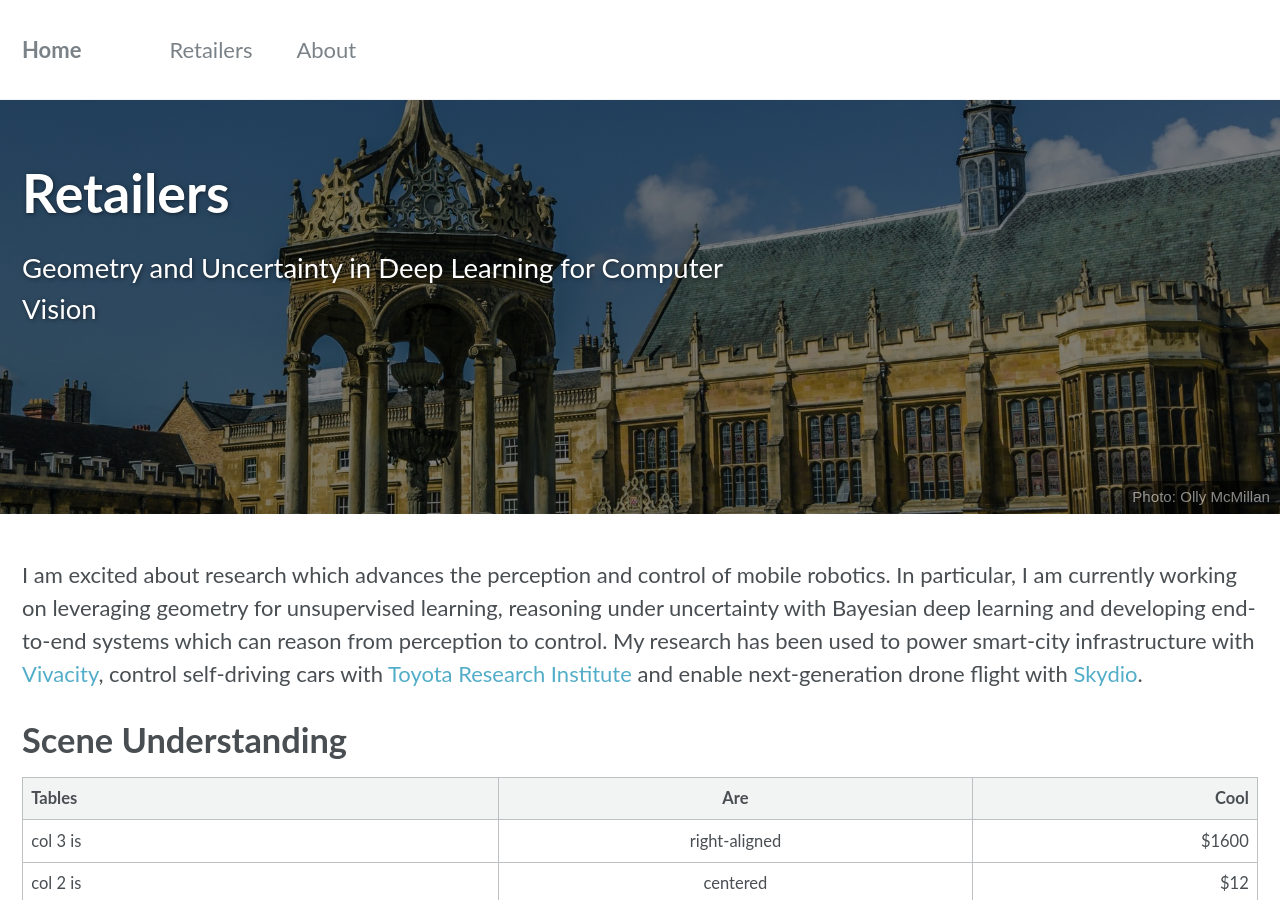
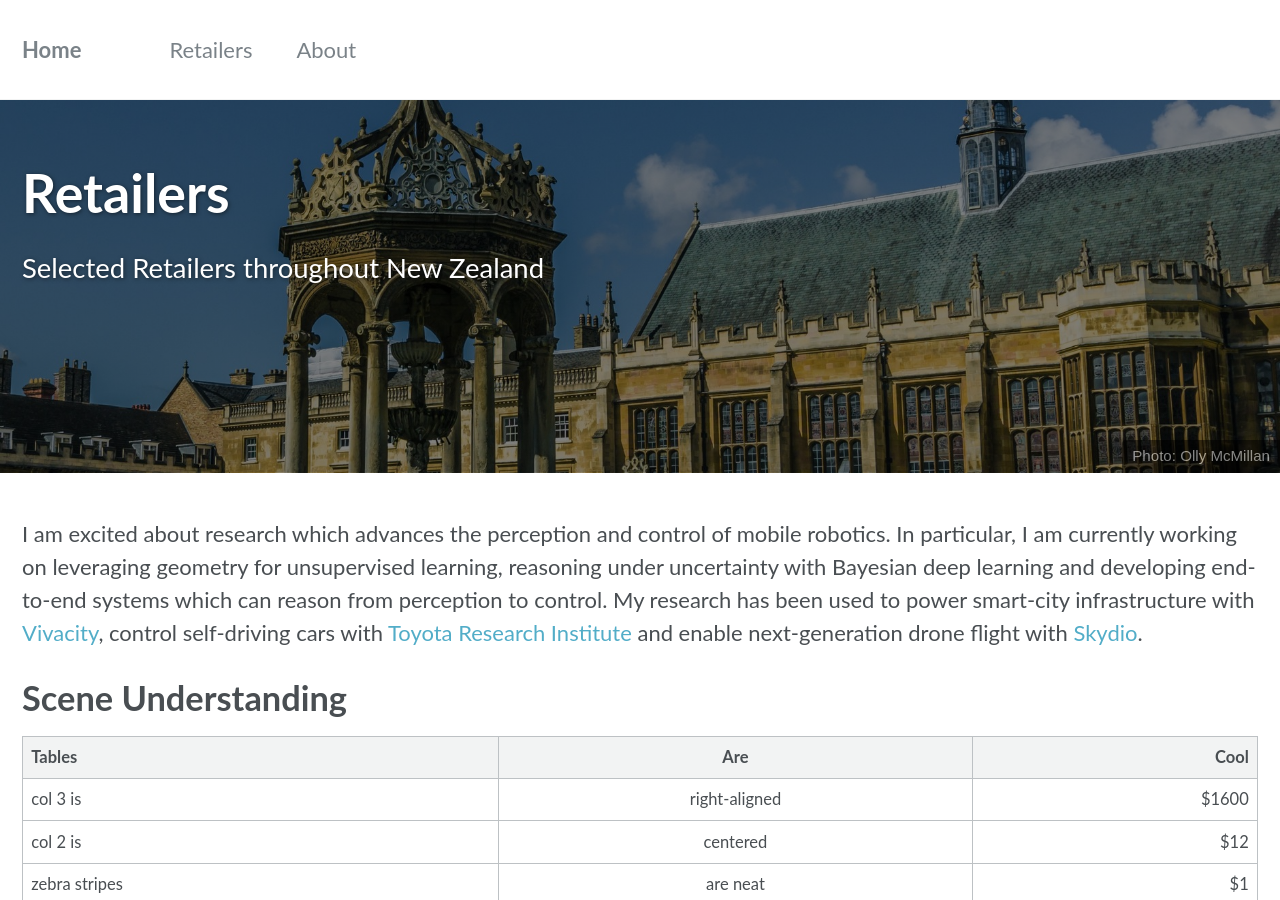
Before and after one commit to nordicstyle/nordicstyle.github.io, a Jekyll site: the page built from _pages/retailers.md, in a window 1280 px wide and 900 px high. Built offline with Jekyll 4.4.1, drawn with Linux system fonts in a browser that asks for light colours.

Commit message:
Update retailers.md

```diff
--- a/_pages/retailers.md
+++ b/_pages/retailers.md
@@ -10,7 +10,7 @@ header:
   overlay_filter: "0.5"
   overlay_image: /assets/images/trinity.jpg
   caption: "Photo: [Olly McMillan](https://www.youtube.com/watch?v=kQkZeXHfgwA&t=1s)"
-excerpt: "Geometry and Uncertainty in Deep Learning for Computer Vision<br><br><br>"
+excerpt: "Selected Retailers throughout New Zealand<br><br><br>"
 gallery_uncertainty:
   - image_path: /assets/images/research/input.png
     alt: "Input Image"
```
